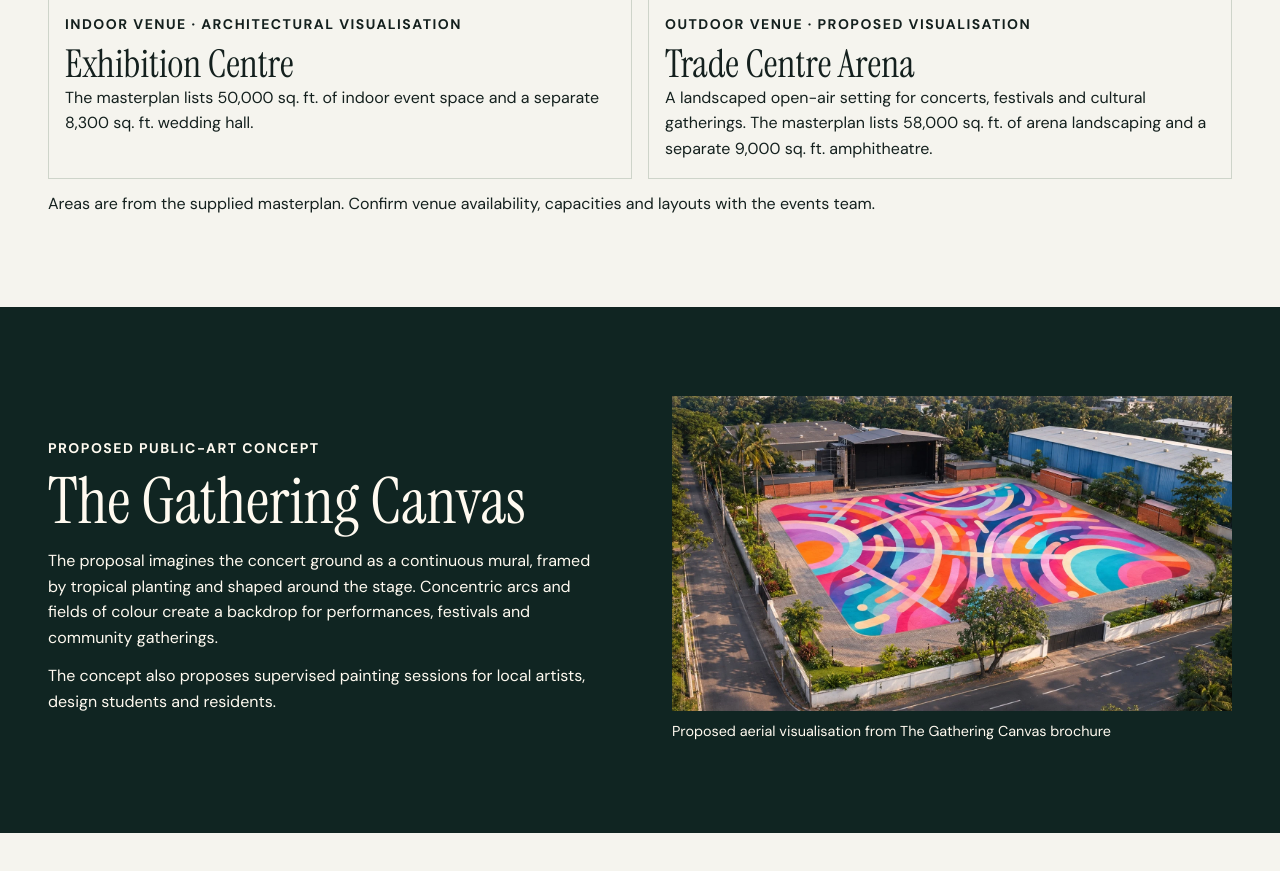
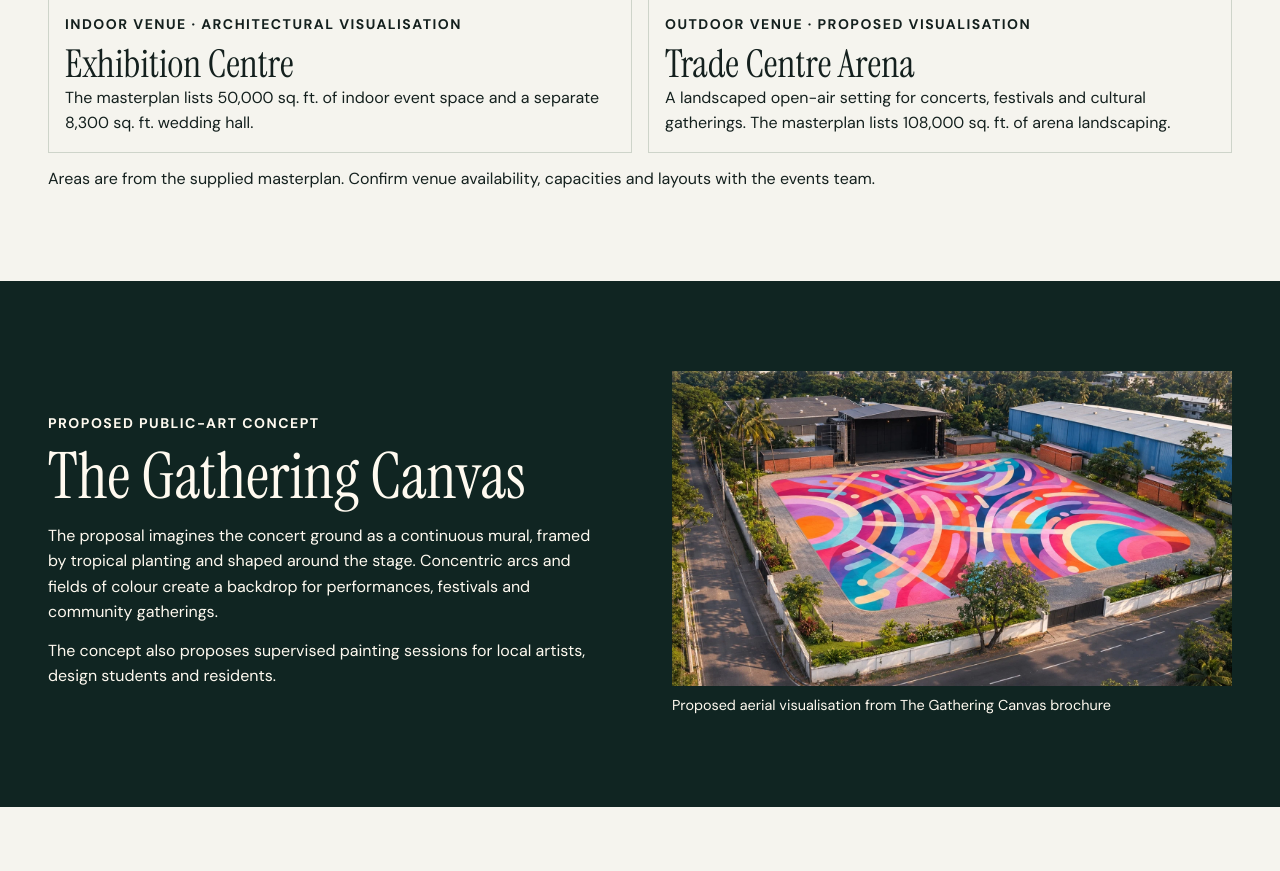
Before and after one commit to sreejithkvaliyapurayil/ignivaorg, a plain HTML site: page cochin-trade-centre.html in a window 1280 px wide. Shown: the part 1341-2212 px from the top of the page. Drawn offline with Linux system fonts and the light colour scheme.

Commit message:
Update cochin-trade-centre.html

```diff
--- a/cochin-trade-centre.html
+++ b/cochin-trade-centre.html
@@ -35,7 +35,7 @@
         </article>
         <article>
           <img src="assets/cochin-arena.webp" alt="Proposed view of the arena stage with landscaped edges and a colourful mural" loading="lazy">
-          <div><p class="eyebrow">Outdoor venue · Proposed visualisation</p><h3>Trade Centre Arena</h3><p>A landscaped open-air setting for concerts, festivals and cultural gatherings. The masterplan lists 58,000 sq. ft. of arena landscaping and a separate 9,000 sq. ft. amphitheatre.</p></div>
+          <div><p class="eyebrow">Outdoor venue · Proposed visualisation</p><h3>Trade Centre Arena</h3><p>A landscaped open-air setting for concerts, festivals and cultural gatherings. The masterplan lists 108,000 sq. ft. of arena landscaping.</p></div>
         </article>
       </div>
       <p class="ctc-note">Areas are from the supplied masterplan. Confirm venue availability, capacities and layouts with the events team.</p>
```
